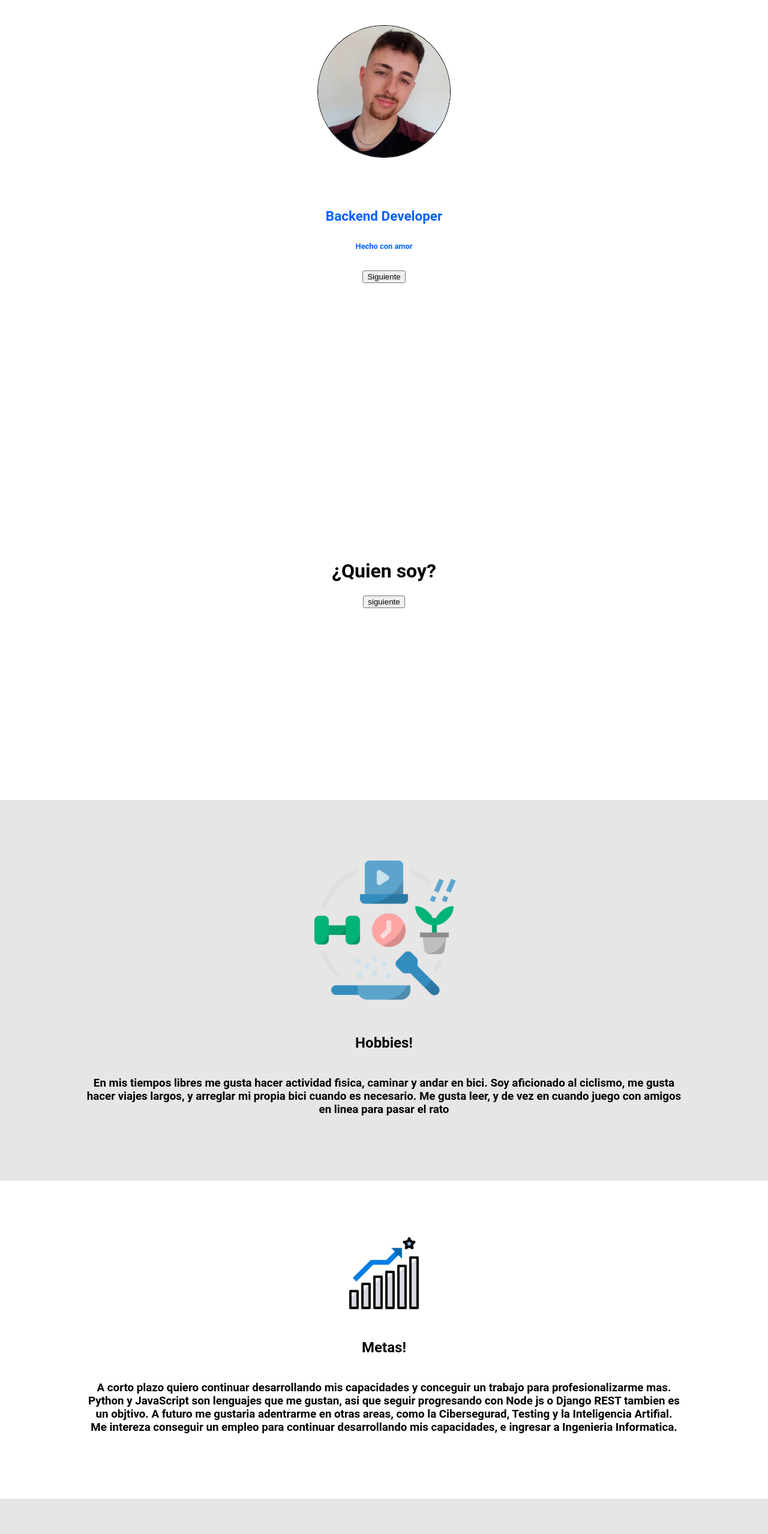
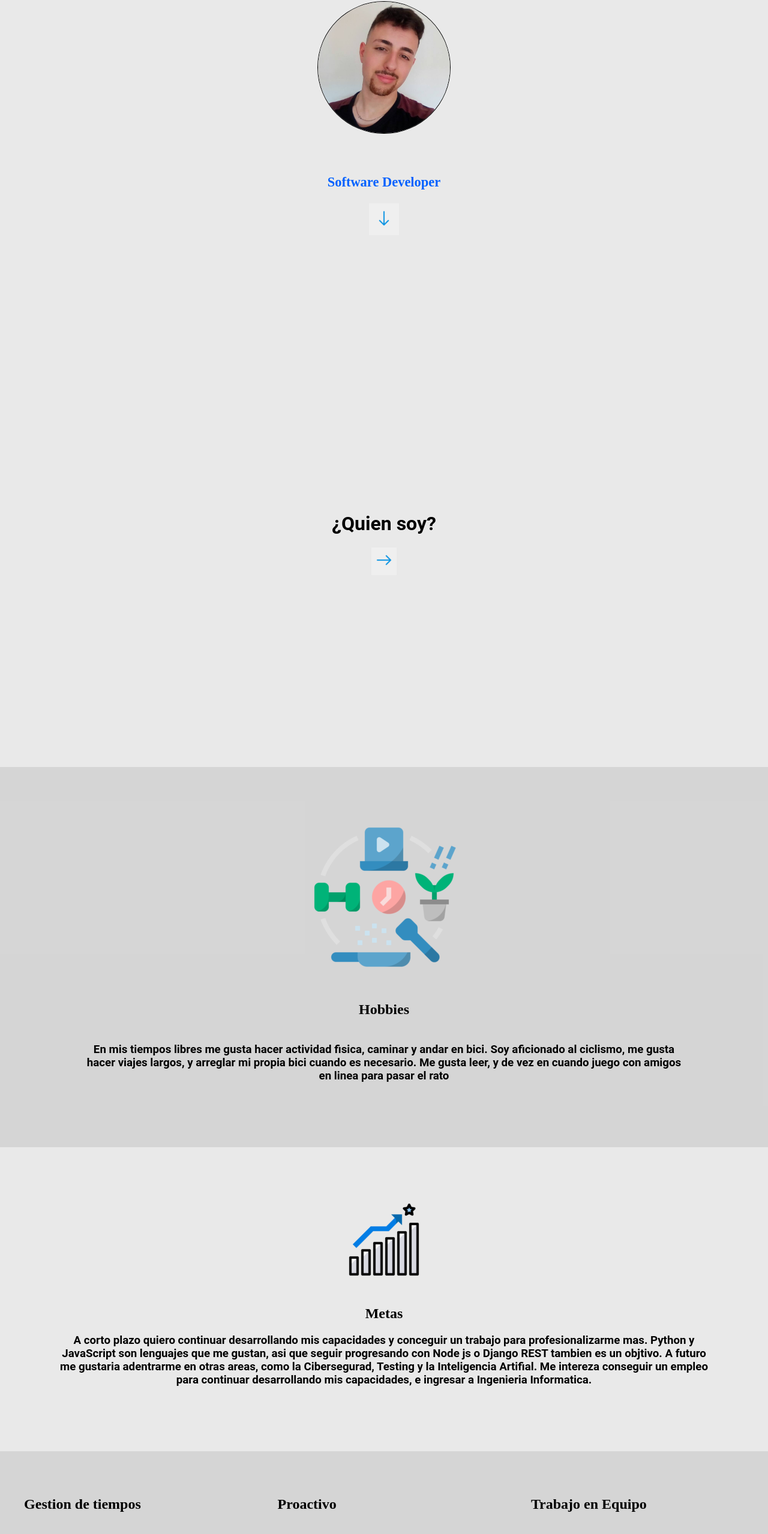
Before and after one commit to JuanDiDonato/juan-di-donato, a Gatsby site: page / in a window 1280 px wide. Shown: the part 189-2747 px from the top of the page at 60% size. Built offline with nearby package versions, Linux system fonts and the light colour scheme; Gatsby itself is replaced by a stand-in of ours.

Commit message:
add botton style and raleway font

```diff
--- a/src/assets/hobbies.css
+++ /dev/null
@@ -1,14 +0,0 @@
-#box {
-    position: relative;
-    text-align: center;
-    justify-content: center;
-    align-items: center;
-    background-color: #9898983d;
-    margin-top: 40vh;
-    padding:7%;
-}
-h3 {
-    padding-right: 5%;
-    padding-left: 5%;
-    padding-top: 2%;
-}
--- a/src/assets/index.css
+++ b/src/assets/index.css
@@ -1,3 +1,4 @@
+/* poscicion del container principal */
 main {
     position: absolute;
     top: 0;
@@ -7,18 +8,32 @@ main {
     font-weight: 700;
 }
 
+/* estilo de los links */
 a{
     text-decoration: none;
-    color:#0048a7
+    color:#003477;
+    font-family: 'Raleway'
 }
 
+/* botones */
+button{
+    text-decoration: none;
+    border:none;
+    padding: 3%;
+}
+button:hover{
+    cursor: pointer;
+    background-color: transparent;
+}
 
+/* display de cada componente*/
 #welcome, #presentation{
+    background-color: #e9e9e9;
     display: flex;
     justify-content: center;
 }
-
 #hobbies, #obj, #apt , #skl , #prj ,#ftr{
     display: flex;
-    justify-content:space-around
+    justify-content:space-around;
+    background-color: #e9e9e9;
 }
--- a/src/assets/presentation.css
+++ b/src/assets/presentation.css
@@ -1,3 +1,6 @@
+/* estilo de las clases de la presentacion */
+
+/* se encargan de mostrar / ocultar los textos en pantalla */
 
 .active {
     text-align: center;
@@ -11,6 +14,8 @@
     position: absolute;
     margin-top: 45vh
 }
+
+/* estilo del texto */
 h2 {
     padding-right: 5%;
     padding-left: 5%;
--- a/src/assets/skills.css
+++ b/src/assets/skills.css
@@ -1,3 +1,5 @@
+/* estilos para cada skill */
+
 #js {
     background-color:  #FFC3003d ;
     border-radius: 10px;
--- a/src/components/aptitudes.js
+++ b/src/components/aptitudes.js
@@ -20,15 +20,19 @@ const text = {
     paddingTop: '4%',
 }
 
+const title = {
+    fontFamily: 'Raleway'
+}
+
 const Aptitudes = () => {
     return (
         <div style={box}>
             <div style={grid}>
                 <div style={text}>
-                    <h2>
+                    <h2 style={title}>
                         Gestion de tiempos
                     </h2>
-                    <h3>
+                    <h3 style={text}>
                     Soy muy organizado, a la hora de iniciar un proyecto primero analizo que hay que
                      hacer, realizo un diagrama de flujo para ver la estructura del proyecto,
                      y planteo la forma en que voy a realizarlo. Considero la organizacion como un
@@ -36,19 +40,19 @@ const Aptitudes = () => {
                     </h3>
                 </div>
                 <div style={text}>
-                    <h2>
+                    <h2 style={title}>
                         Proactivo
                     </h2>
-                    <h3>
+                    <h3 style={text}>
                     Busco soluciones y alternativas a las situaciones que se presenten,
                     siempre buscando mejorar y progresar en favor propia, y del equipo de trabajo.
                     </h3>
                 </div>
                 <div style={text}>
-                    <h2>
+                    <h2 style={title}>
                         Trabajo en Equipo
                     </h2>
-                    <h3>
+                    <h3 style={text}>
                     Me gusta trabajar en equipo con personas apasionadas y comprometidas
                     con la programacion, poniendo en practica metodologías agiles como XP y SCRUM. Cuando tengo una idea, me gusta compartirla com mi grupo
                     de trabajo y debatir sobre ella!
--- a/src/components/footer.js
+++ b/src/components/footer.js
@@ -1,30 +1,27 @@
 import * as React from "react"
 
 const pos = {
-    position: 'relative',
-    bottom: '0',
     display: 'grid',
     gridTemplateColumns: '25% 25% 25% 25%',
 }
 
 const element = {
-    margin: '5%',
-    padding: '5%',
+    textAlign: 'center',
+}
+const text = {
+    color: '#000000',
+    width: '100%',
     textAlign: 'center'
 }
-const text = {
-    backgroundColor: '#000000',
-    color: '#FFFFFF',
-    height: '25vh',
-    width: '100%',
-    textAlign: 'center'
+const end = {
+    position: 'relative',
+    bottom : '0px'
 }
 
 // markup
 const Footer = () => {
   return (
     <div style={text}>
-        <h4>Creado por Juan Di Donato</h4>
         <div style={pos}>
             <div style={element}>
                 <a href="https://t.me/Juan_didonato" target="null">Telegram</a>
@@ -39,6 +36,7 @@ const Footer = () => {
                 <a href="https://github.com/JuanDiDonato" target="null">GitHub</a>
             </div>
         </div>
+        <h4 style={end}>Creado por Juan Di Donato</h4>
     </div>
 
   )
--- a/src/components/hobbies.js
+++ b/src/components/hobbies.js
@@ -4,21 +4,37 @@ import * as React from "react"
 import hobbies from '../images/hobbies.png'
 
 // styles
-import '../assets/hobbies.css'
+const box = {
+    position: 'relative',
+    textAlign: 'center',
+    justifyContent: 'center',
+    alignItems: 'center',
+    backgroundColor: '#9898983d',
+    marginTop: '40vh',
+    padding: '7%'
+}
 
+const title = {
+    fontFamily: 'Raleway'
+}
 
+const text = {
+    paddingRight: '5%',
+    paddingLeft: '5%',
+    paddingTop: '2%'
+}
 
 const Hobbies = () => {
     return (
-        <div id='box'>
+        <div style={box}>
             <div >
                 <img  src={hobbies} alt="hobbies"/>
             </div>
-            <div>
-                <h2>
-                    Hobbies!
+            <div >
+                <h2 style={title}>
+                    Hobbies
                 </h2>
-                <h3>
+                <h3 style={text}>
                 En mis tiempos libres me gusta hacer actividad fisica, caminar y andar en bici.
                 Soy aficionado al ciclismo, me gusta hacer viajes largos, y arreglar mi propia bici
                 cuando es necesario. Me gusta leer, y de vez en cuando juego con amigos en linea para pasar el rato
--- a/src/components/objectives.js
+++ b/src/components/objectives.js
@@ -9,6 +9,10 @@ const box = {
     justifyContent: 'center',
     alignItems: 'center',
     padding: '7%'
+}
+
+const title = {
+    fontFamily: 'Raleway'
 }
 
 const text = {
@@ -24,8 +28,8 @@ const Objectives = () => {
                 <img src={obj} alt="objectives"/>
             </div>
             <div>
-                <h2>
-                    Metas!
+                <h2 style={title}>
+                    Metas
                 </h2>
                 <h3 >
                 A corto plazo quiero continuar desarrollando mis capacidades y conceguir un trabajo
--- a/src/components/presentation.js
+++ b/src/components/presentation.js
@@ -1,4 +1,8 @@
 import * as React from "react"
+
+// logos
+import right_arrow from '../images/derecha.png'
+import arrow from '../images/abajo.png'
 
 // styles
 import '../assets/presentation.css'
@@ -65,7 +69,7 @@ const Presentation = () => {
                     <div id="uno" className="active">
                         <h1>¿Quien soy? </h1>
                         <div>
-                            <button onClick={() => next()}>siguiente</button>
+                            <button onClick={() => next()}><img src={right_arrow} alt="arrow"/></button>
                         </div>
                     </div>
                     <div id="dos" className="active cover">
@@ -74,7 +78,7 @@ const Presentation = () => {
                             Vivo y estudio en la ciudad de Mar del Plata, Buenos Aires, Argentina
                         </h2>
                         <div>
-                            <button onClick={() => next()}>siguiente</button>
+                            <button onClick={() => next()}><img src={right_arrow} alt="arrow"/></button>
                         </div>
                     </div>
                     <div id="tres" className="cover">
@@ -82,7 +86,7 @@ const Presentation = () => {
                             y actualmente estoy estudiando Ingenieria Informatica en la Univercidad Nacional de Mar del Plata.
                         </h2>
                         <div>
-                            <button onClick={() => next()}>siguiente</button>
+                            <button onClick={() => next()}><img src={right_arrow} alt="arrow"/></button>
                         </div>
                     </div>
                     <div id="cuatro" className="cover">
@@ -90,8 +94,9 @@ const Presentation = () => {
                             FullStack Developer
                         </h2>
                         <div>
-                            <button onClick={() => next()}>volver</button>
-                            <button onClick={() => window.scroll(0,window.screen.height * 1.85)}>continuar</button>
+                            <button onClick={() => window.scroll(0,window.screen.height * 1.85)}>
+                                <img src={arrow} alt="arrow"/>
+                            </button>
                         </div>
                     </div>
 
--- a/src/components/projects/card-der.css
+++ b/src/components/projects/card-der.css
@@ -14,3 +14,7 @@
 .card-der-li li{
     margin:2%
 }
+
+.card-der h2 {
+    font-family: 'Raleway'
+}
--- a/src/components/projects/card-izq.css
+++ b/src/components/projects/card-izq.css
@@ -16,3 +16,6 @@
 .card-izq-li li{
     margin:2%
 }
+.card-izq h2 {
+    font-family: 'Raleway'
+}
--- a/src/components/projects/projects.js
+++ b/src/components/projects/projects.js
@@ -14,13 +14,18 @@ const box = {
     textAlign: 'center'
 }
 
+const title = {
+  fontFamily: 'Raleway'
+}
+
+
 
 // markup
 const Projects = () => {
   return (
     <div style={box}>
         <div style={{marginBottom: '5%'}}>
-            <h2>
+            <h2 style={title}>
                 Algunos proyectos realizados
             </h2>
         </div>
--- a/src/components/skills.js
+++ b/src/components/skills.js
@@ -3,8 +3,6 @@ import * as React from "react"
 // logos
 import flask from '../images/flask.png'
 import python from '../images/python.png'
-import html from '../images/html.png'
-import css from '../images/css.png'
 import js from '../images/javascript.png'
 import react from '../images/react.png'
 import mysql from '../images/mysql.png'
@@ -12,17 +10,8 @@ import git from '../images/git.png'
 import bs from '../images/bs.png'
 import tux from '../images/tux.png'
 import node from '../images/node.png'
-import sqlite from '../images/sqlite.png'
-import steam from '../images/steam.png'
-import discord from '../images/discord.png'
-import instagram from '../images/instagram.png'
-import spotify from '../images/spotify.png'
-import coingecko from '../images/coingecko.png'
-import mercadoPago from '../images/mercadoPago.png'
 import django from '../images/django.png'
 import sequelize from '../images/sequelize.png'
-import telegram from '../images/telegram.png'
-import heroku from '../images/heroku.png'
 import docker from '../images/docker.png'
 
 // styles
@@ -42,19 +31,22 @@ const grid = {
 const image = {
     marginLeft: '5%'
 }
-
 const text = {
     paddingRight: '5%',
     paddingLeft: '5%',
     paddingTop: '4%',
 }
+const title = {
+    fontFamily: 'Raleway'
+}
+
 
 
 const Skills = () => {
     return (
         <div style={box}>
             <div style={{textAlign: 'center'}}>
-                <h2>
+                <h2 style={title}>
                     Lenguajes y frameworks
                 </h2>
             </div>
--- a/src/components/welcome.js
+++ b/src/components/welcome.js
@@ -2,20 +2,19 @@ import * as React from "react"
 
 // images
 import Perfil from '../images/perfil.jpg'
+import arrrow from '../images/abajo.png'
 
 // styles
 const box = {
     position: "relative",
     top: 0,
     left: 0,
-    width: window.screen.width,
     fontSize:'120%'
-
 }
 const messageMarkup = {
     color: '#0061ff',
     textAlign: 'center',
-    marginTop: '15vh'
+    marginTop: '10vh'
 }
 const image = {
     width: '220px',
@@ -28,6 +27,10 @@ const buttons = {
     textAlign: 'center'
 }
 
+const title = {
+    fontFamily: 'Raleway'
+}
+
 
 // markup
 const WelcomeMessage = () => {
@@ -38,13 +41,12 @@ const WelcomeMessage = () => {
                     Juan Di Donato
                 </h1>
                 <img style={image} src={Perfil} alt="Juan Di Donato"/>
-                <h3>
-                    Backend Developer
+                <h3 style={title}>
+                    Software Developer
                 </h3>
-                <h6>Hecho con amor</h6>
             </div>
             <div style={buttons}>
-                <button onClick={() => window.scroll(0,window.screen.height)}>Siguiente</button>
+                <button onClick={() => window.scroll(0,window.screen.height * 0.88)}><img src={arrrow} alt="arrow"/></button>
             </div>
         </div>
   )
```
Also changed, not shown: src/images/abajo.png (added), src/images/derecha.png (added).
